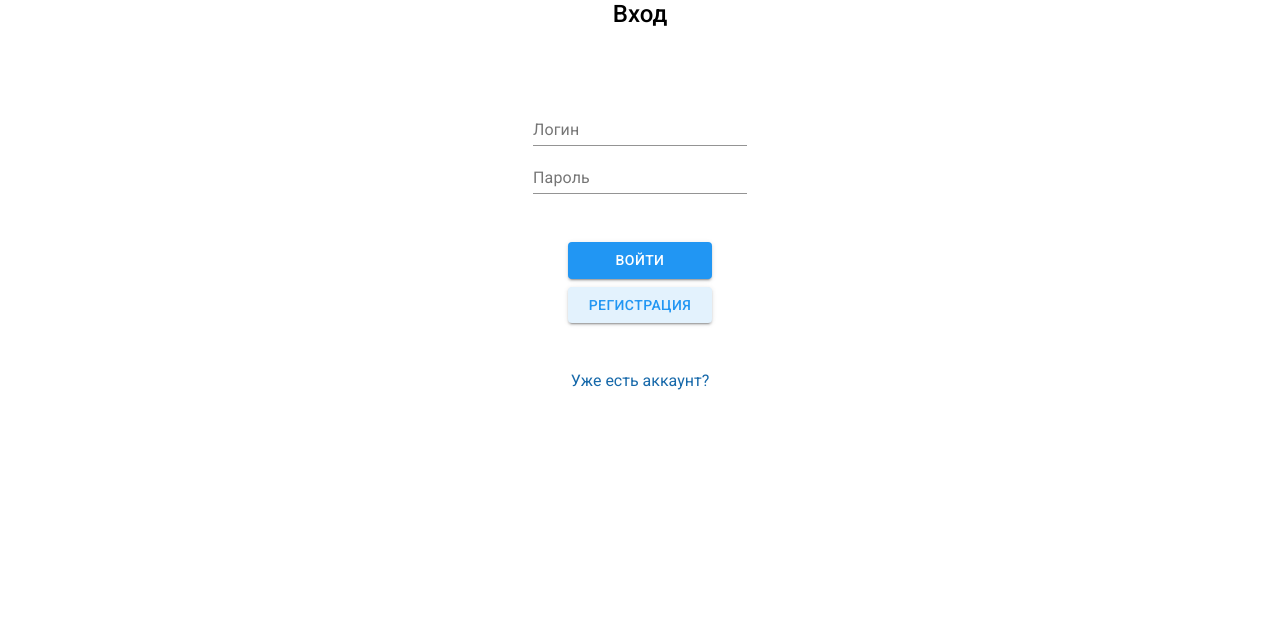
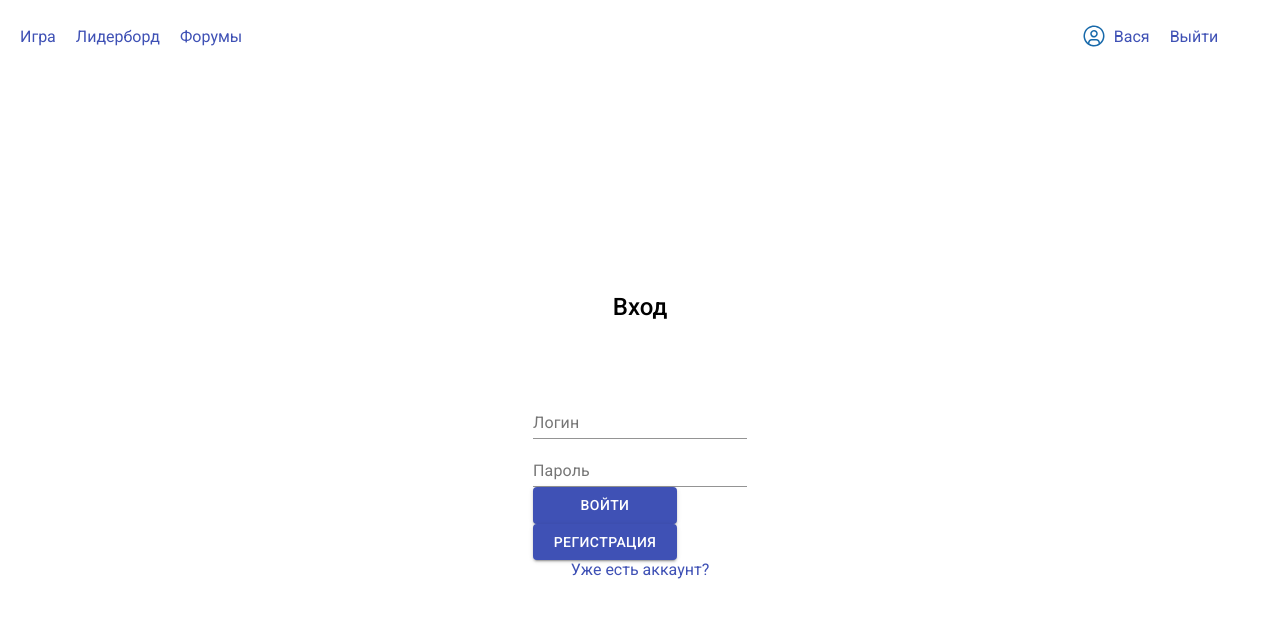
Before and after one commit to dicePoker/dicePoker, a React app: page /signin in a window 1280 px wide. Shown: the top 618 px of the page. Built offline with nearby package versions, Linux system fonts and the light colour scheme; the HTML template or start-up script is replaced by a standard one.

Commit message:
Демо

```diff
--- a/src/components/App/App.scss
+++ b/src/components/App/App.scss
@@ -29,7 +29,7 @@
 
 .App {
   width: 100%;
-  height: 100%;
+  height: 100vh;
   display: flex;
   flex-direction: column;
   align-items: center;
--- a/src/components/App/App.tsx
+++ b/src/components/App/App.tsx
@@ -1,23 +1,25 @@
 import React from 'react';
-import { Redirect, Route, Switch } from 'react-router-dom';
 import ErrorBoundary from '../ErrorBoundary/ErrorBoundary';
 import './App.scss';
+import { Header } from '../Header/Header';
+import { Redirect, Route, Switch } from 'react-router-dom';
 import { SignIn } from '../../pages/SignIn/SignIn';
 import { SignUp } from '../../pages/SignUp/SignUp';
 import { Dashboard } from '../../pages/Dashboard/Dashboard';
 import { Forum } from '../../pages/Forum/Forum';
+import { ProfilePage } from '../../pages/ProfilePage/ProfilePage';
 import { MainPage } from '../../pages/MainPage/MainPage';
-import { ProfilePage } from '../../pages/ProfilePage/ProfilePage';
 
 export const App = (): JSX.Element => (
   <ErrorBoundary>
     <div className="App">
+      <Header />
       <Switch>
-        <Route path="/signin/" component={SignIn} />
-        <Route path="/signup/" component={SignUp} />
-        <Route path="/dashboard/" component={Dashboard} />
-        <Route path="/forum/" component={Forum} />
-        <Route path="/profile/" component={ProfilePage} />
+        <Route path="/signin" component={SignIn} />
+        <Route path="/signup" component={SignUp} />
+        <Route path="/dashboard" component={Dashboard} />
+        <Route path="/forum" component={Forum} />
+        <Route path="/profile" component={ProfilePage} />
         <Route path="/" component={MainPage} />
         <Redirect to={'/'} />
       </Switch>
--- a/src/components/Header/Header.scss
+++ b/src/components/Header/Header.scss
@@ -1,4 +1,7 @@
 .header {
+  width: 100%;
+  padding: 24px 20px;
+
   &__nav {
     list-style: none;
     margin: 0;
@@ -8,14 +11,17 @@
   }
 
   &__nav-item {
+    cursor: pointer;
     margin-right: 20px;
   }
 
   &__user {
+    width: 200px;
     list-style: none;
     margin: 0;
     padding: 0;
     display: flex;
+    justify-content: center;
     align-items: center;
   }
 
--- a/src/components/Header/Header.tsx
+++ b/src/components/Header/Header.tsx
@@ -16,17 +16,17 @@
       >
         <ul className="header__nav">
           <li className="header__nav-item">
-            <Link className={classes.link} onClick={e => e.preventDefault()}>
+            <Link href="/" className={classes.headerLink}>
               Игра
             </Link>
           </li>
           <li className="header__nav-item">
-            <Link className={classes.link} onClick={e => e.preventDefault()}>
+            <Link href="/dashboard" className={classes.headerLink}>
               Лидерборд
             </Link>
           </li>
           <li className="header__nav-item">
-            <Link className={classes.link} onClick={e => e.preventDefault()}>
+            <Link href="/forum" className={classes.headerLink}>
               Форумы
             </Link>
           </li>
@@ -49,12 +49,15 @@
                 fill="#1769AA"
               />
             </svg>
-            <Link className={classes.link} onClick={e => e.preventDefault()}>
+            <Link
+              className={classes.headerLink}
+              onClick={e => e.preventDefault()}
+            >
               Вася
             </Link>
           </li>
           <li className="header__user-item">
-            <Link className={classes.link} onClick={e => e.preventDefault()}>
+            <Link href="/signin" className={classes.headerLink}>
               Выйти
             </Link>
           </li>
--- a/src/components/Main/Main.scss
+++ b/src/components/Main/Main.scss
@@ -1,5 +1,6 @@
 .main {
   &__btn-list {
+    max-width: 1200px;
     list-style: none;
     margin: 0;
     padding: 0;
--- a/src/components/SignInForm/SignInForm.tsx
+++ b/src/components/SignInForm/SignInForm.tsx
@@ -5,7 +5,7 @@
 
 export const SignInForm = (): JSX.Element => {
   const classes = useStyles();
-
+  console.log(classes);
   return (
     <div className="sign-in-form">
       <h1 className="sign-in-form__title">Вход</h1>
--- a/src/pages/SignIn/SignIn.tsx
+++ b/src/pages/SignIn/SignIn.tsx
@@ -1,5 +1,6 @@
 import React from 'react';
 import { SignInForm } from '../../components/SignInForm/SignInForm';
+import './SignIn.scss';
 
 export const SignIn = (): JSX.Element => {
   return (
--- a/src/utils/makeStyles.ts
+++ b/src/utils/makeStyles.ts
@@ -18,7 +18,7 @@
 
   buttonSignUp: {
     margin: 'auto',
-    marginTop: theme.spacing(1),
+    marginTop: theme.spacing(5),
     width: '144px',
     backgroundColor: '#E3F2FD',
     color: '#2196F3',
@@ -35,4 +35,10 @@
     height: theme.spacing(7),
     marginBottom: theme.spacing(4),
   },
+
+  headerLink: {
+    marginTop: theme.spacing(0),
+    textAlign: 'center',
+    color: '#1769AA',
+  },
 }));
```
